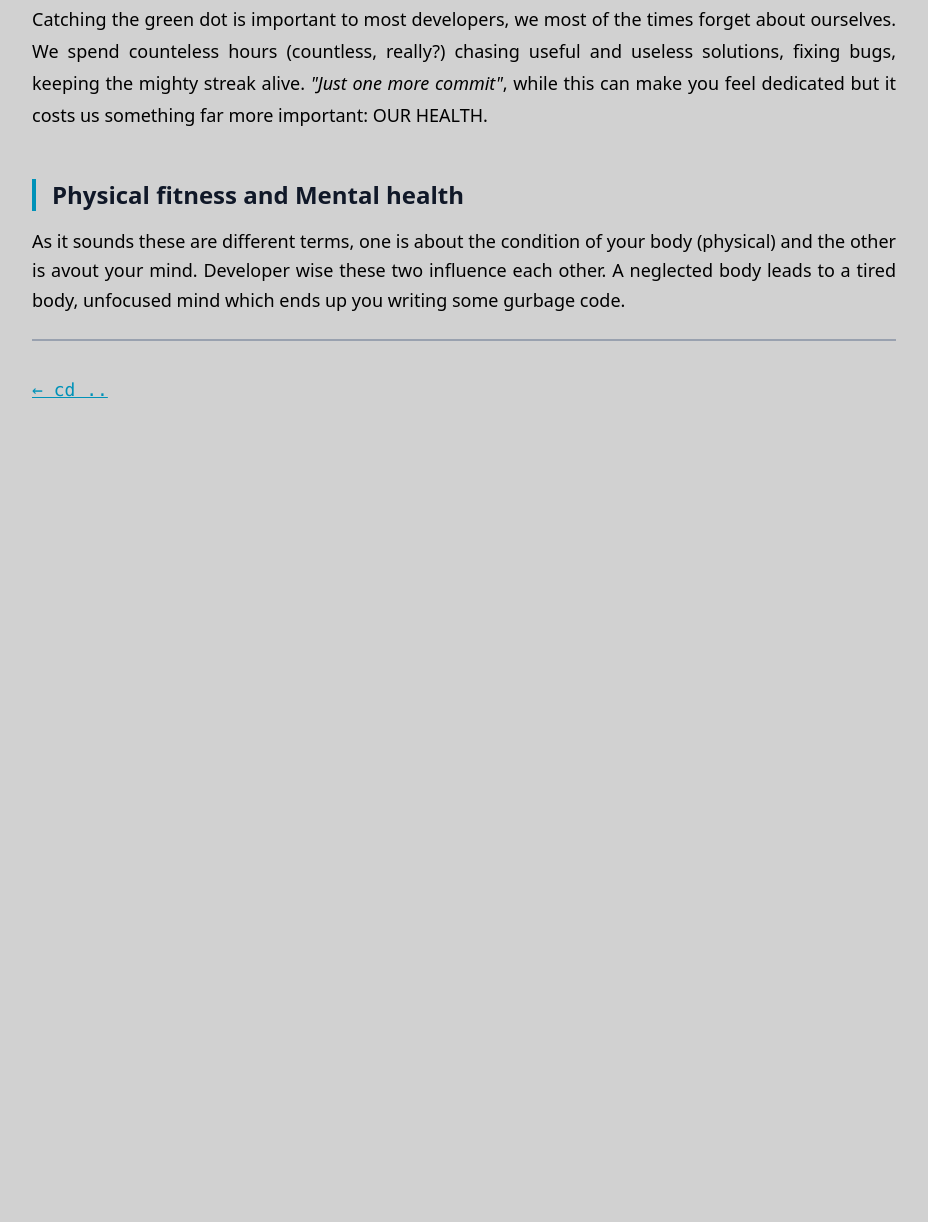
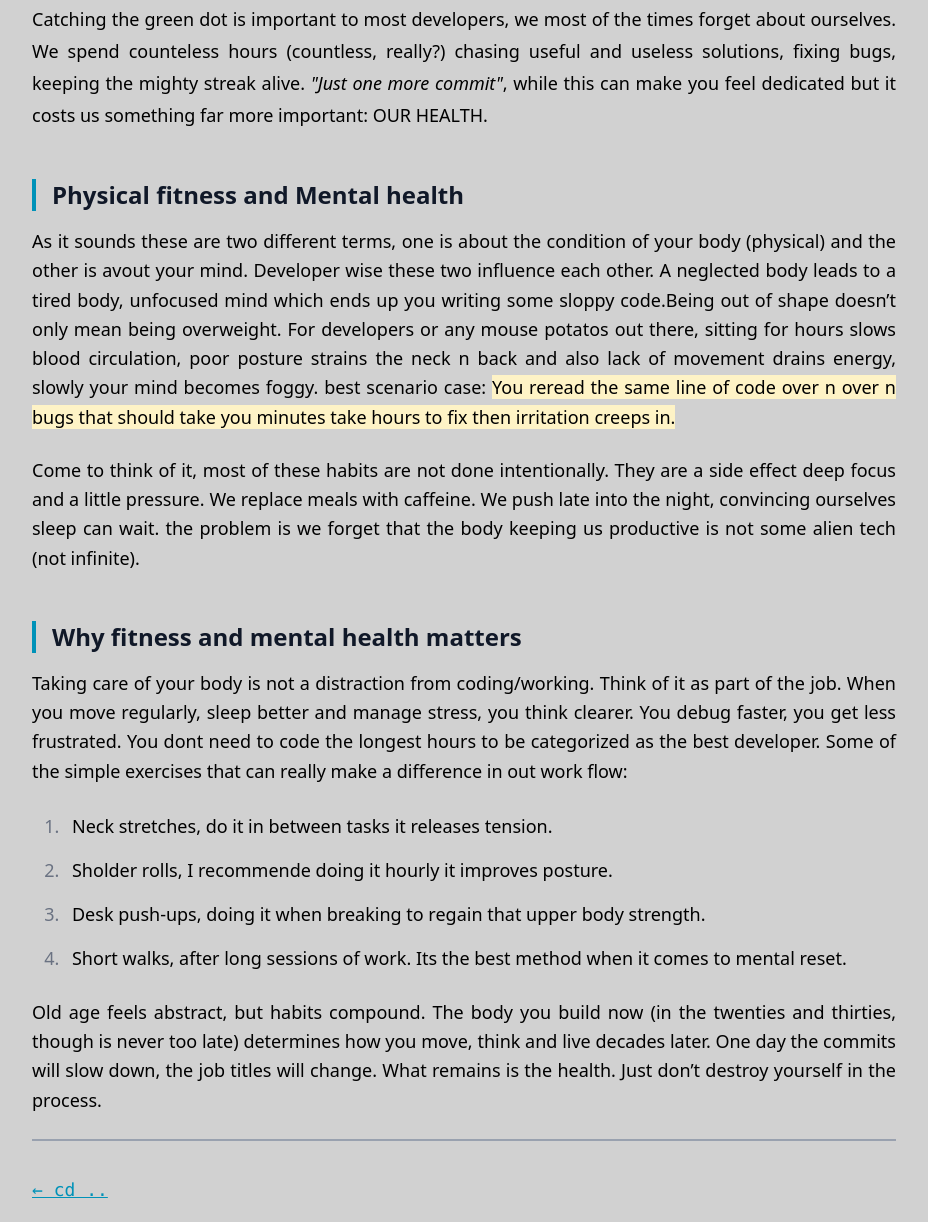
Before and after one commit to Jabulani769/Blog, an Astro site: page /blog/health-of-a-dev in a window 1280 px wide. Shown: the part 717-1939 px from the top of the page, without its empty margins (176-1104 px from the left). Before the commit the page ends 1139 px from the top, so only its background shows below. Built offline with nearby package versions, Linux system fonts and the light colour scheme; Astro itself is replaced by a stand-in of ours.

Commit message:
blog: health  of a dev

```diff
--- a/src/content/blog/health-of-a-dev.md
+++ b/src/content/blog/health-of-a-dev.md
@@ -9,4 +9,20 @@ image: https://res.cloudinary.com/aenetworks/image/upload/c_fill,ar_2,w_750,h_37
 Catching the green dot is important to most developers, we most of the times forget about ourselves. We spend counteless hours (countless, really?) chasing useful and useless solutions, fixing bugs, keeping the mighty streak alive. <i>"Just one more commit"</i>, while this can make you feel dedicated but it costs us something far more important: OUR HEALTH.
 
 ## Physical fitness and Mental health
-As it sounds these are different terms, one is about the condition of your body (physical) and the other is avout your mind. Developer wise these two influence each other. A neglected body leads to a tired body, unfocused mind which ends up you writing some gurbage code.
+
+As it sounds these are two different terms, one is about the condition of your body (physical) and the other is avout your mind. Developer wise these two influence each other. A neglected body leads to a tired body, unfocused mind which ends up you writing some sloppy code.Being out of shape doesn't only mean being overweight. For developers or any mouse potatos out there, sitting for hours slows blood circulation, poor posture strains the neck n back and also lack of movement drains energy, slowly your mind becomes foggy. best scenario case: <mark class="bg-amber-100"> You reread the same line of code over n over n bugs that should take you minutes take hours to fix then irritation creeps in.
+
+</mark> Come to think of it, most of these habits are not done intentionally. They are a side effect deep focus and a little pressure. We replace meals with caffeine. We push late into the night, convincing ourselves sleep can wait. the problem is we forget that the body keeping us productive is not some alien tech (not infinite).
+
+## Why fitness and mental health matters
+
+Taking care of your body is not a distraction from coding/working. Think of it as part of the job. When you move regularly, sleep better and manage stress, you think clearer. You debug faster, you get less frustrated. You dont need to code the longest hours to be categorized as the best developer. Some of the simple exercises that can really make a difference in out work flow:
+
+<ol>
+    <li>Neck stretches, do it in between tasks it releases tension.</li>
+    <li>Sholder rolls, I recommende doing it hourly it improves posture.</li>
+    <li>Desk push-ups, doing it when breaking to regain that upper body strength. </li>
+    <li>Short walks, after long sessions of work. Its the best method when it comes to mental reset.</li>
+</ol>
+
+Old age feels abstract, but habits compound. The body you build now (in the twenties and thirties, though is never too late) determines how you move, think and live decades later. One day the commits will slow down, the job titles will change. What remains is the health. Just don't destroy yourself in the process.
--- a/src/content/blog/welcome-to-the-void.md
+++ b/src/content/blog/welcome-to-the-void.md
@@ -8,7 +8,7 @@ image: https://i.pinimg.com/736x/42/8f/e8/428fe85d9f19a350b4c3a92de0c20438.jpg
 <div style="text-align: justify;">
 The darkeness, the horror, the blank and unredable, willing to take in everyone who dares to step close and those who submit their mess (their chaotic code that mirrors ur own experience). It feels like almost nothing is happening inside you, it calms your soul when it executes. At the same time its joy wrapped in frustration, a loop that pulls and pushes when ever you need. AI speaks in riddles or maybe thats what i have seen, it mostly offers guidance, solutions then vanishes. Like the times you find yourself vibe coding n start to feel the euphoric excitement of the code. Later to find an error that knocks you and the model together.
 
-The void holds more than we imagine. Majority dont understand, when u deside to roll with the void _"What breaks first"_ should be the question that roams through your soul, it may be the code or the mind. Ironically, we enter the void with a broken system or hunger for information only to come out with perfect systems n rotten brains claiming the victory. <span class="font-semibold"><mark class="bg-amber-100">_"blessed are those that walk into the horrors of the void and come out unskinned"_ </mark></span>. Being a space where no one judges, the particles follow your dance. u become obsessed and thats the disadvanteage of staying too long in the void.
+The void holds more than we imagine. Majority dont understand, when u deside to roll with the void _"What breaks first"_ should be the question that roams through your soul, it may be the code or the mind. Ironically, we enter the void with a broken system or hunger for information only to come out with perfect systems n rotten brains claiming the victory. <span class="font-semibold"><mark class="bg-amber-100">"blessed are those that walk into the horrors of the void and come out unskinned" </mark></span>. Being a space where no one judges, the particles follow your dance. u become obsessed and thats the disadvanteage of staying too long in the void.
 
 The thoughts of building a personal space on the web (chasing big projects) and dumping research, sacrificing [cognitive functions in the name of the future](https://news.harvard.edu/gazette/story/2025/11/is-ai-dulling-our-minds/) has been the inevitable cost of knowledge dissemination in the digital age. Yet the void is not endless despair. Small sparks appear in the chaos, there is no hero here. The void becomes a garden where fragments are curated n chaos breeds insight.
 
```
